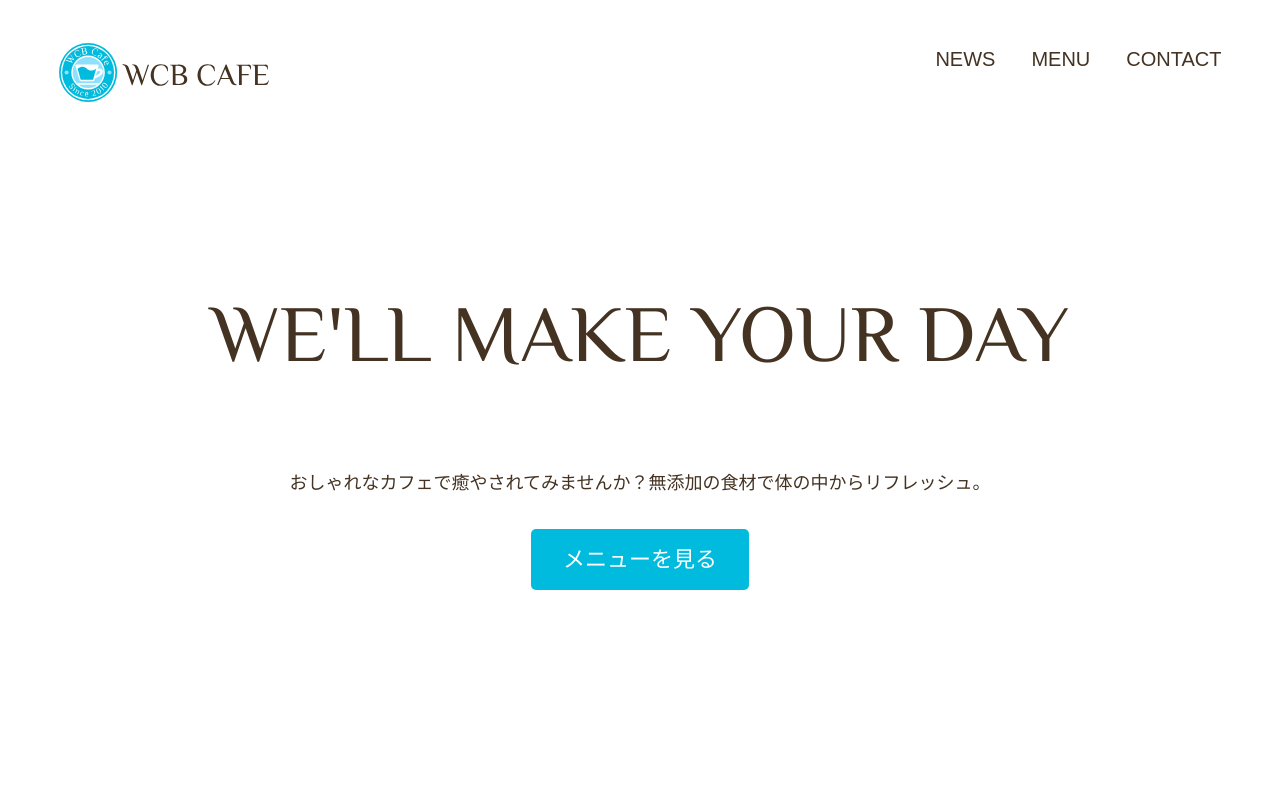
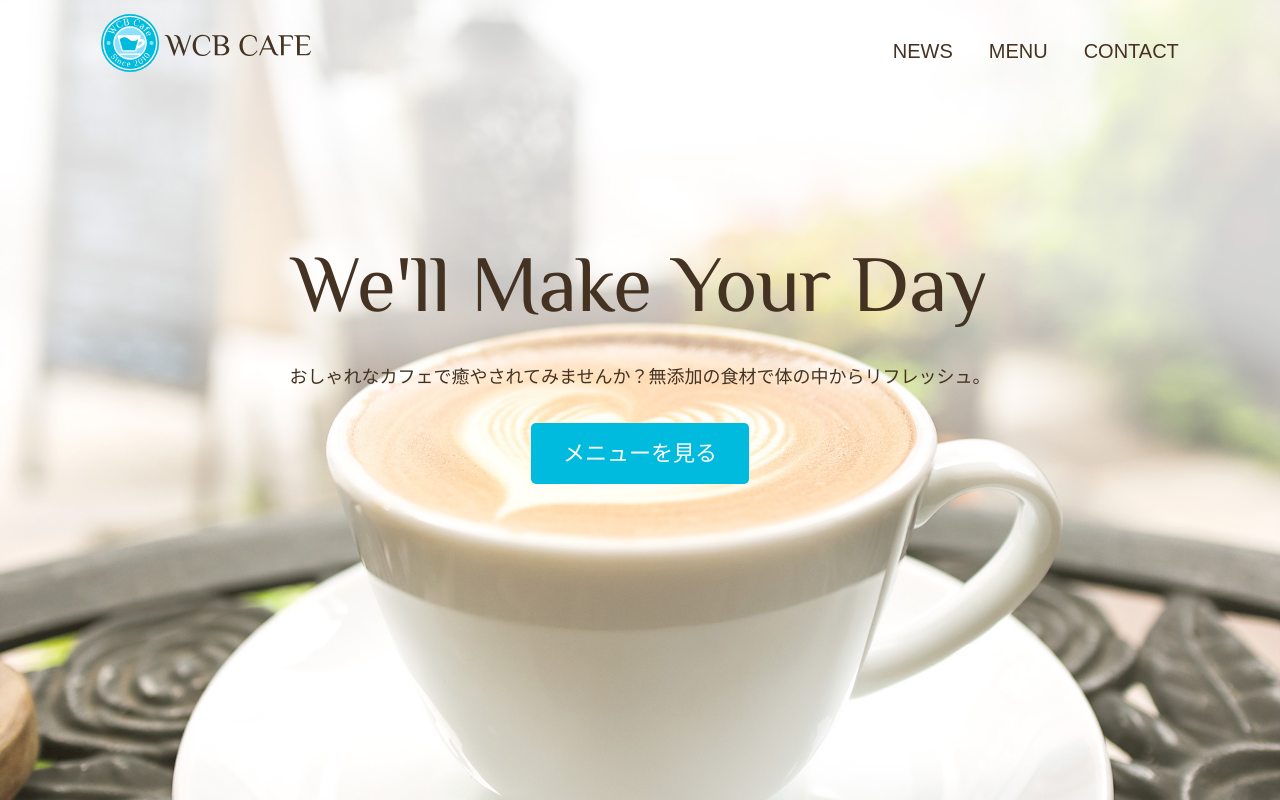
Before and after one commit to asakon/exam_wcbcafe, a plain HTML site: page index.html in a window 1280 px wide. Drawn offline with Linux system fonts and the light colour scheme; some packages are replaced by stand-ins of ours.

Commit message:
ress.min.css追加、ホーム完成

```diff
--- a/css/style.css
+++ b/css/style.css
@@ -16,6 +16,11 @@ img {
   max-width: 1180px;
   margin: 0 auto;
   padding: 0 4%;
+}
+.big-bg {
+  background-size: cover;
+  background-position: center top;
+  background-repeat: no-repeat;
 }
 .page-header {
   display: flex;
@@ -43,6 +48,10 @@ img {
 }
 
 /* HOME */
+#home {
+  background-image: url(../images/main-bg.jpg);
+  min-height: 100vh;
+}
 .home-content {
   text-align: center;
   margin-top: 10%;
@@ -57,7 +66,9 @@ img {
   text-transform: uppercase;
   font-weight: normal;
 }
-
+#home .page-title {
+  text-transform: none;
+}
 /* parts */
 .button {
   font-size: 1.375rem;
--- a/index.html
+++ b/index.html
@@ -6,10 +6,12 @@
   <meta http-equiv="X-UA-Compatible" content="ie=edge">
   <title>WCB Cafe</title>
   <meta name="description" content="ブレンドコーヒーとヘルシーなオーガニックフードを提供するカフェ">
+  <link rel="stylesheet" href="https://unpkg.com/ress/dist/ress.min.css">
   <link rel="stylesheet" href="https://fonts.googleapis.com/css?family=Philosopher">
   <link rel="stylesheet" href="css/style.css">
 </head>
 <body>
+  <div id="home" class="big-bg">
     <header class="page-header wrapper">
       <h1><a href="index.html"><img class="logo" src="images/logo.svg" alt="WCBカフェ ホーム"></a></h1>
       <nav>
@@ -25,5 +27,7 @@
       <p>おしゃれなカフェで癒やされてみませんか？無添加の食材で体の中からリフレッシュ。</p>
       <a href="menu.html" class="button">メニューを見る</a>
     </div>
+  </div>
+
 </body>
 </html>
```
Lines whose indentation alone changed are shown as unchanged.
